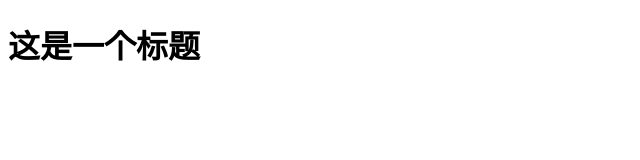
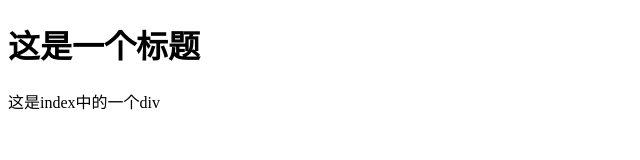
Before and after one commit to ZQ5/gitHubDemo, a plain HTML site: page index.html in a window 1280 px wide. Shown: the whole page, without its empty margins (0-640 px from the left). Drawn offline with Linux system fonts and the light colour scheme.

Commit message:
添加了一个div

```diff
--- a/index.html
+++ b/index.html
@@ -6,5 +6,6 @@
 	</head>
 	<body>
 		<h1>这是一个标题</h1>
+		<div>这是index中的一个div</div>
 	</body>
 </html>
```
